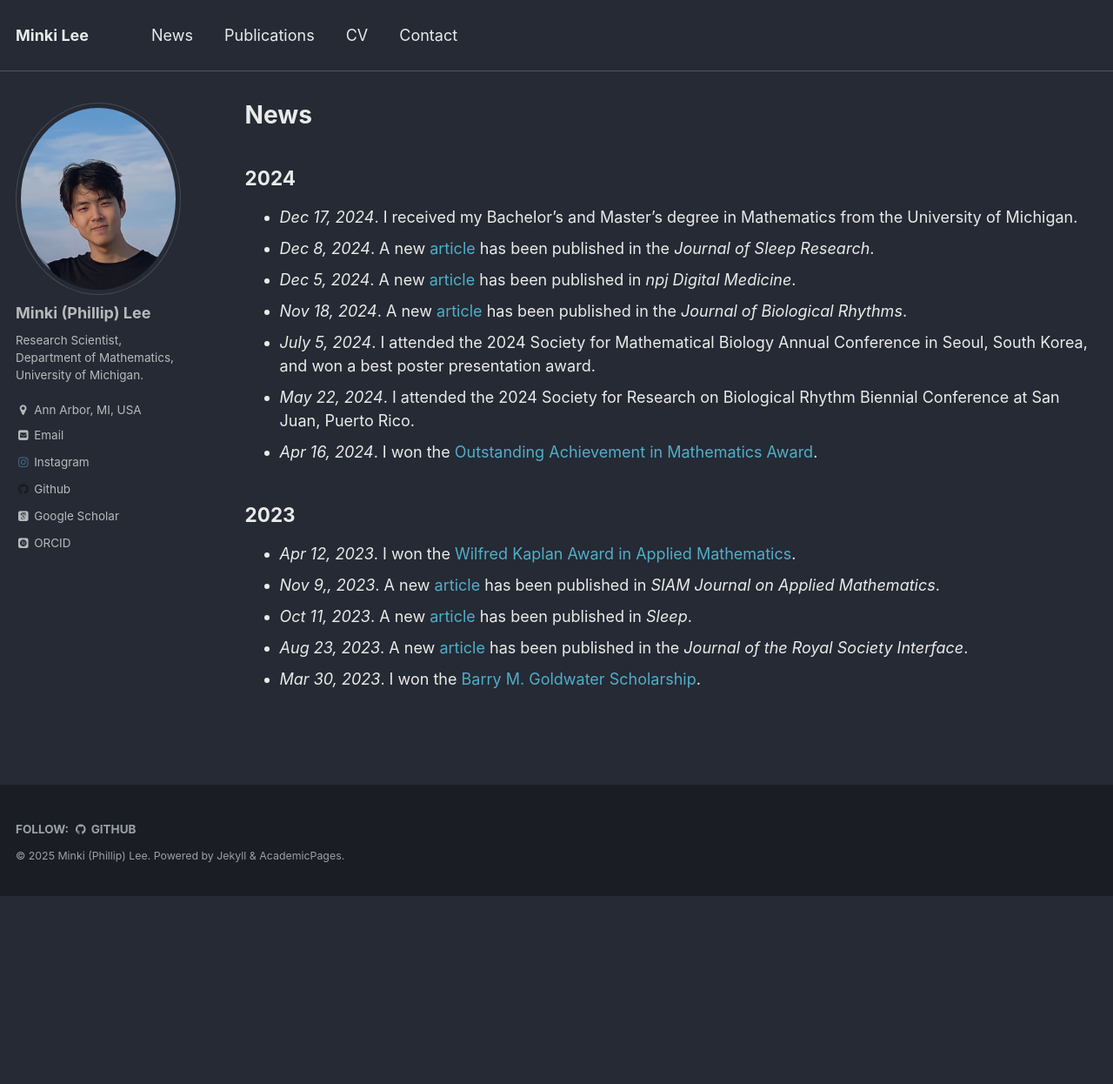
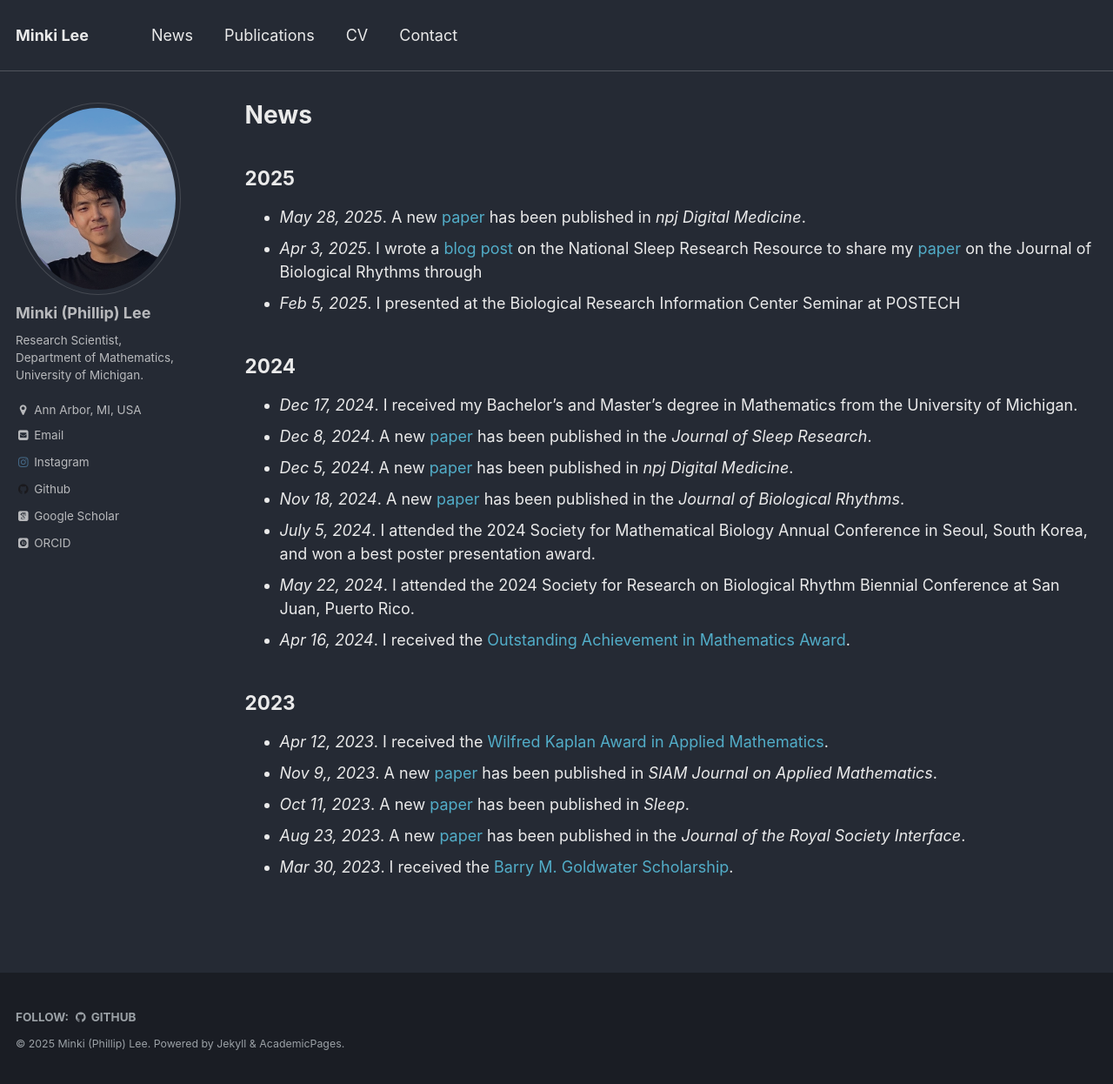
Before and after one commit to minkiplee/minkiplee.github.io, a Jekyll site: the page built from _pages/news.md, in a window 1280 px wide and 1246 px high. Shown: the whole window at 87% size. Built offline with Jekyll 4.4.1, drawn with Linux system fonts in a browser that asks for light colours; nearby versions of some CDN libraries; some web fonts are replaced; library files that are not in the unit come from our copies.

Commit message:
Update news.md

```diff
--- a/_pages/news.md
+++ b/_pages/news.md
@@ -4,20 +4,26 @@ title: "News"
 permalink: /news/
 author_profile: true
 ---
+2025
+------
+* <i>May 28, 2025</i>.  A new [<font color="#52ADC8">paper</font>](https://www.nature.com/articles/s41746-025-01678-z) has been published in  <i>npj Digital Medicine</i>. <be>
+* <i>Apr 3, 2025</i>.  I wrote a [<font color="#52ADC8">blog post</font>](https://sleepdata.org/blog/2025/04/the-combination-of-topological-data-analysis-and-mathematical-modeling-improves-sleep-stage-prediction-from-consumer-grade-wearables) on the National Sleep Research Resource to share my [<font color="#52ADC8">paper</font>](https://journals.sagepub.com/doi/10.1177/07487304241288607) on the Journal of Biological Rhythms through<be>
+* <i>Feb 5, 2025</i>.  I presented at the Biological Research Information Center Seminar at POSTECH <be>
+
 2024
 ------
 * <i>Dec 17, 2024</i>.   I received my Bachelor's and Master's degree in Mathematics from the University of Michigan. <be>
-* <i>Dec 8, 2024</i>.   A new [<font color="#52ADC8">article</font>](https://onlinelibrary.wiley.com/doi/10.1111/jsr.14425) has been published in the <i>Journal of Sleep Research</i>. <be>
-* <i>Dec 5, 2024</i>.   A new [<font color="#52ADC8">article</font>](https://www.nature.com/articles/s41746-024-01348-6) has been published in <i>npj Digital Medicine</i>. <be>
-* <i>Nov 18, 2024</i>.   A new [<font color="#52ADC8">article</font>](https://journals.sagepub.com/doi/abs/10.1177/07487304241288607) has been published in the <i>Journal of Biological Rhythms</i>. <be>
+* <i>Dec 8, 2024</i>.   A new [<font color="#52ADC8">paper</font>](https://onlinelibrary.wiley.com/doi/10.1111/jsr.14425) has been published in the <i>Journal of Sleep Research</i>. <be>
+* <i>Dec 5, 2024</i>.   A new [<font color="#52ADC8">paper</font>](https://www.nature.com/articles/s41746-024-01348-6) has been published in <i>npj Digital Medicine</i>. <be>
+* <i>Nov 18, 2024</i>.   A new [<font color="#52ADC8">paper</font>](https://journals.sagepub.com/doi/abs/10.1177/07487304241288607) has been published in the <i>Journal of Biological Rhythms</i>. <be>
 * <i>July 5, 2024</i>.   I attended the 2024 Society for Mathematical Biology Annual Conference in Seoul, South Korea, and won a best poster presentation award. <br>
 * <i>May 22, 2024</i>.   I attended the 2024 Society for Research on Biological Rhythm Biennial Conference at San Juan, Puerto Rico. <br>
-* <i>Apr 16, 2024</i>.   I won the [<font color="#52ADC8">Outstanding Achievement in Mathematics Award</font>](https://lsa.umich.edu/math/undergraduates/awards--scholarships--and-prizes/departmental-awards.html). <br>
+* <i>Apr 16, 2024</i>.   I received the [<font color="#52ADC8">Outstanding Achievement in Mathematics Award</font>](https://lsa.umich.edu/math/undergraduates/awards--scholarships--and-prizes/departmental-awards.html). <br>
 
 2023
 ------
-* <i>Apr 12, 2023</i>.   I won the [<font color="#52ADC8">Wilfred Kaplan Award in Applied Mathematics</font>](https://lsa.umich.edu/math/undergraduates/awards--scholarships--and-prizes/departmental-awards.html). <br>
-* <i>Nov 9,, 2023</i>.   A new [<font color="#52ADC8">article</font>](https://epubs.siam.org/eprint/VDW7CYGCD6AEYKMCD7EP/full) has been published in <i>SIAM Journal on Applied Mathematics</i>. <br>
-* <i>Oct 11, 2023</i>.  A new [<font color="#52ADC8">article</font>](https://academic.oup.com/sleep/article-abstract/47/1/zsad266/7306801?redirectedFrom=fulltext) has been published in <i>Sleep</i>. <br>
-* <i>Aug 23, 2023</i>.  A new [<font color="#52ADC8">article</font>](https://royalsocietypublishing.org/doi/full/10.1098/rsif.2023.0030) has been published in the <i>Journal of the Royal Society Interface</i>. <br>
-* <i>Mar 30, 2023</i>.   I won the [<font color="#52ADC8">Barry M. Goldwater Scholarship</font>](https://goldwaterscholarship.gov/).
+* <i>Apr 12, 2023</i>.   I received the [<font color="#52ADC8">Wilfred Kaplan Award in Applied Mathematics</font>](https://lsa.umich.edu/math/undergraduates/awards--scholarships--and-prizes/departmental-awards.html). <br>
+* <i>Nov 9,, 2023</i>.   A new [<font color="#52ADC8">paper</font>](https://epubs.siam.org/eprint/VDW7CYGCD6AEYKMCD7EP/full) has been published in <i>SIAM Journal on Applied Mathematics</i>. <br>
+* <i>Oct 11, 2023</i>.  A new [<font color="#52ADC8">paper</font>](https://academic.oup.com/sleep/article-abstract/47/1/zsad266/7306801?redirectedFrom=fulltext) has been published in <i>Sleep</i>. <br>
+* <i>Aug 23, 2023</i>.  A new [<font color="#52ADC8">paper</font>](https://royalsocietypublishing.org/doi/full/10.1098/rsif.2023.0030) has been published in the <i>Journal of the Royal Society Interface</i>. <br>
+* <i>Mar 30, 2023</i>.   I received the [<font color="#52ADC8">Barry M. Goldwater Scholarship</font>](https://goldwaterscholarship.gov/).
```
